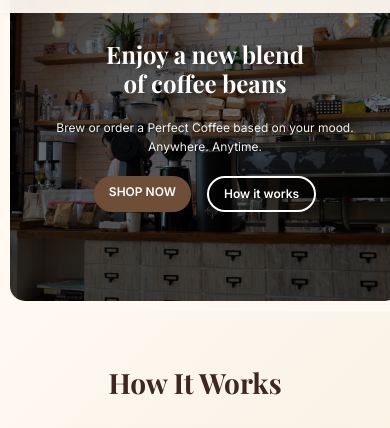
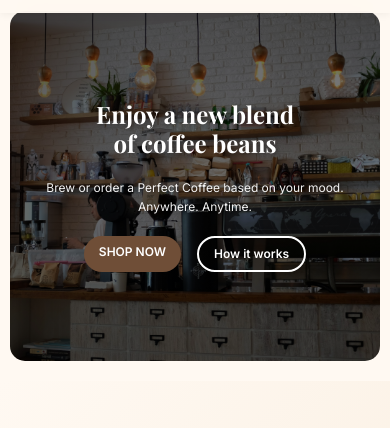
Before and after one commit to Crossby010/Beans-Cafe-System, a plain HTML site: page Frontend/website/index.html in a window 390 px wide. Shown: the part 59-487 px from the top of the page. Drawn offline with nearby package versions, Linux system fonts and the light colour scheme; no server answers.

Commit message:
Update CSS 2

```diff
--- a/Frontend/website/css/style.css
+++ b/Frontend/website/css/style.css
@@ -31,6 +31,7 @@ body {
     color: var(--text-dark);
     background-color: var(--background);
     line-height: 1.6;
+    overflow-x: hidden;
 }
 
 h1, h2, h3, h4, .logo {
@@ -41,6 +42,7 @@ h1, h2, h3, h4, .logo {
     max-width: 1200px;
     margin: 0 auto;
     padding: 0 20px;
+    width: 100%;
 }
 
 /* Buttons */
@@ -146,7 +148,7 @@ h1, h2, h3, h4, .logo {
     margin-left: 5px;
 }
 
-/* ============ HAMBURGER MENU - FIXED (NO WHITE CIRCLE) ============ */
+/* ============ HAMBURGER MENU - FIXED (VISIBLE BROWN LINES) ============ */
 .Mobile-Menu {
     display: none;
     flex-direction: column;
@@ -154,8 +156,8 @@ h1, h2, h3, h4, .logo {
     padding: 10px;
     border: none;
     background: transparent;
-    width: 45px;
-    height: 45px;
+    width: 50px;
+    height: 50px;
     justify-content: center;
     align-items: center;
     z-index: 1001;
@@ -163,7 +165,7 @@ h1, h2, h3, h4, .logo {
 
 .Mobile-Menu .bar {
     height: 3px;
-    background: #6F4E37;
+    background: #6F4E37 !important;
     margin: 4px 0;
     border-radius: 2px;
     width: 25px;
@@ -311,11 +313,11 @@ h1, h2, h3, h4, .logo {
 
 .page-section.active { display: block; }
 
-/* ============ HERO SECTION - FIXED ============ */
+/* ============ HERO SECTION - FULL WIDTH FIXED ============ */
 .hero {
-    width: 100%;
-    max-width: 1450px;
-    margin: 20px auto;
+    width: calc(100% - 40px);
+    max-width: 1400px;
+    margin: 100px auto 20px auto;
     display: flex;
     align-items: center;
     justify-content: flex-start;
@@ -326,6 +328,9 @@ h1, h2, h3, h4, .logo {
     border-radius: 20px;
     min-height: 550px;
     padding: 60px;
+    position: relative;
+    left: 0;
+    right: 0;
 }
 
 .hero-content {
@@ -375,6 +380,8 @@ h1, h2, h3, h4, .logo {
 /* Hero Responsive */
 @media (max-width: 992px) {
     .hero {
+        width: calc(100% - 40px);
+        margin-top: 90px;
         min-height: 480px;
         padding: 50px 40px;
     }
@@ -386,7 +393,10 @@ h1, h2, h3, h4, .logo {
 
 @media (max-width: 768px) {
     .hero {
-        margin: 10px;
+        width: calc(100% - 20px);
+        margin-top: 80px;
+        margin-left: auto;
+        margin-right: auto;
         min-height: 400px;
         padding: 40px 20px;
         border-radius: 15px;
@@ -419,6 +429,8 @@ h1, h2, h3, h4, .logo {
 
 @media (max-width: 480px) {
     .hero {
+        width: calc(100% - 20px);
+        margin-top: 70px;
         min-height: 350px;
         padding: 30px 15px;
     }
@@ -436,7 +448,6 @@ h1, h2, h3, h4, .logo {
         font-size: 12px;
     }
 }
-
 /* Section Title */
 .section-title {
     text-align: center;
```
